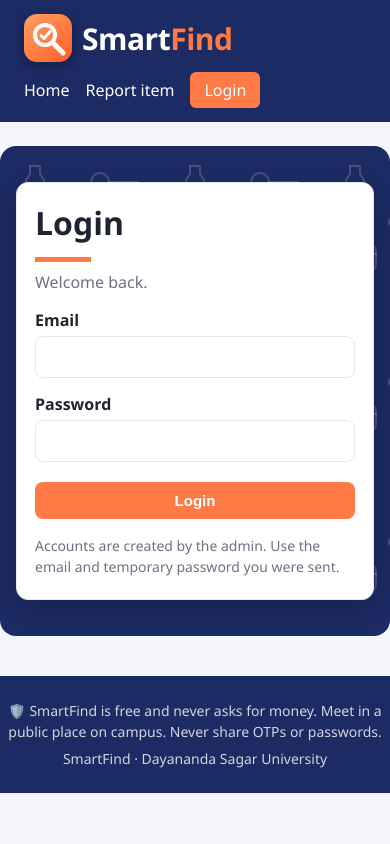
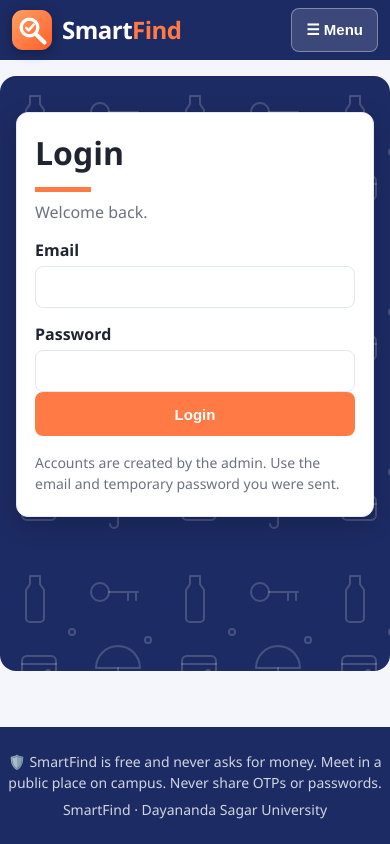
Before and after one commit to Harshwardhan-singh71/smartfind, a Flask app: page /login in a window 390 px wide. Run offline with Flask 3, Linux system fonts and the light colour scheme; some libraries are stand-ins or nearby versions.

Commit message:
Phone menu and layout fix

```diff
--- a/static/style.css
+++ b/static/style.css
@@ -12,16 +12,24 @@
 
 * { box-sizing: border-box; }
 
+html, body { max-width: 100%; overflow-x: hidden; }
 body {
     margin: 0;
     font-family: "Segoe UI", Arial, sans-serif;
     background: var(--bg);
     color: var(--text);
     line-height: 1.5;
+    display: flex;
+    flex-direction: column;
+    min-height: 100vh;
+    overflow-x: hidden;
 }
 
 a { color: var(--primary); text-decoration: none; }
 a:hover { text-decoration: underline; }
+
+/* Layout */
+.container { flex: 1; }
 
 /* Navbar */
 .navbar {
@@ -36,7 +44,10 @@ a:hover { text-decoration: underline; }
 }
 .brand { font-size: 22px; font-weight: 700; color: var(--primary); }
 .brand:hover { text-decoration: none; }
-.nav-links { display: flex; align-items: center; gap: 16px; }
+.nav-links { display: flex; align-items: center; gap: 16px; flex-wrap: wrap; justify-content: flex-end; }
+.nav-links a { overflow-wrap: anywhere; }
+.bell-item { overflow-wrap: anywhere; }
+.nav-user { overflow-wrap: anywhere; }
 .nav-user { color: var(--muted); }
 .btn-small {
     background: var(--primary);
@@ -245,6 +256,22 @@ h1, h2, h3 { font-weight: 800; }
     .hero-card { padding: 20px; }
     .hero-card h1 { font-size: 26px; }
     .hero-search { flex-direction: column; }
+    .navbar { padding: 8px 12px; }
+    .rotator { display: block; font-size: 16px; animation: none; margin-top: 4px; }
+    .action-card { padding: 12px; }
+    .action-card h3 { font-size: 16px; margin: 0 0 8px; }
+    .action-card { display: flex; flex-wrap: wrap; gap: 10px; }
+    .action-card a.btn,
+    .action-card button { width: 100%; min-height: 44px; padding: 10px; font-size: 14px; }
+    /* Stack AI Quick-Fill on phones: input full width, button full width below */
+    .ai-box > div { display: block !important; }
+    .ai-box > div input { width: 100% !important; }
+    .ai-box > div button { width: 100% !important; min-height: 44px !important; }
+    /* Ensure tap targets are at least 44px high on phones */
+    button, .btn, .btn-small, a.btn, a.nav-link {
+        min-height: 44px;
+        padding: 12px 14px;
+    }
 }
 
 /* ===== Restyle the inner pages in the campus theme ===== */
@@ -410,6 +437,9 @@ footer {
     .how { grid-template-columns: 1fr; }
     .how-arrow { transform: rotate(90deg); text-align: center; }
     .action-row { grid-template-columns: 1fr; }
+    .btn-outline, .btn-danger { width: 100%; min-height: 44px; margin: 0 0 10px; font-size: 14px; }
+    .btn-outline:hover, .btn-danger:hover { min-height: 44px; }
+    .form-card button { width: 100%; min-height: 44px; margin: 0 0 10px; }
 }
 
 /* Clickable cards and the detail page */
@@ -428,7 +458,7 @@ code { background: #fff; border: 1px solid var(--border); padding: 2px 6px; bord
 /* ---------- Admin activity log ---------- */
 .log-list {
     display: grid;
-    grid-template-columns: repeat(auto-fill, minmax(380px, 1fr));
+    grid-template-columns: repeat(auto-fill, minmax(min(380px, 100%), 1fr));
     gap: 10px;
     margin-top: 14px;
 }
@@ -636,3 +666,114 @@ button.bell-link {
 .call-icon { font-size: 22px; line-height: 1; width: 44px; height: 44px; border-radius: 50%; border: none; background: #2e7d32; color: #fff; cursor: pointer; flex-shrink: 0; }
 .call-icon.off { background: #c8c8c8; }
 .call-setting { display: flex; gap: 10px; align-items: center; flex-wrap: wrap; background: #f5f7ff; border: 1px solid #dde3f5; border-radius: 8px; padding: 10px 12px; margin: 10px 0; }
+
+/* ===== Phone layout (menu, no sideways overflow, full-width buttons) ===== */
+
+/* Never let a wide child stretch the page (body is a flex column) */
+.container { min-width: 0; width: 100%; }
+img, svg, video { max-width: 100%; }
+h1, h2, h3, p, li, .meta { overflow-wrap: anywhere; }
+.stats { grid-template-columns: repeat(3, minmax(0, 1fr)); }
+.tabs { overflow-x: auto; flex-wrap: nowrap; -webkit-overflow-scrolling: touch; }
+.tab { white-space: nowrap; }
+.card-top { gap: 8px; flex-wrap: wrap; }
+
+/* Menu button + bell label: hidden on desktop */
+.menu-toggle { display: none; }
+.bell-label { display: none; }
+.navbar { position: relative; }
+
+@media (max-width: 980px) {
+    .navbar { padding: 8px 12px; }
+    .brand { font-size: 24px; }
+    .logo-mark { width: 40px; height: 40px; }
+    .menu-toggle {
+        display: inline-flex;
+        align-items: center;
+        gap: 6px;
+        background: rgba(255, 255, 255, 0.14);
+        color: #fff;
+        border: 1px solid rgba(255, 255, 255, 0.35);
+        border-radius: 8px;
+        padding: 8px 14px;
+        font-size: 15px;
+        font-weight: 600;
+        min-height: 44px;
+    }
+    .menu-toggle:hover { background: rgba(255, 255, 255, 0.24); }
+    .menu-toggle .badge { margin-left: 0; }
+
+    .nav-links {
+        display: none;
+        flex-basis: 100%;
+        width: 100%;
+        flex-direction: column;
+        align-items: stretch;
+        flex-wrap: nowrap;
+        gap: 0;
+        border-top: 1px solid rgba(255, 255, 255, 0.2);
+        margin-top: 4px;
+        padding-top: 4px;
+    }
+    .navbar.open .nav-links { display: flex; }
+    .nav-links > a, .nav-links > .admin-pill, .nav-links > .bell-wrap {
+        width: 100%;
+        border-bottom: 1px solid rgba(255, 255, 255, 0.1);
+    }
+    .nav-links > a {
+        display: flex;
+        align-items: center;
+        min-height: 48px;
+        padding: 10px 6px;
+        font-size: 16px;
+    }
+    .nav-links > a.btn-small { justify-content: center; margin: 8px 0; border-radius: 8px; border-bottom: none; }
+    .nav-links > .admin-pill { align-self: flex-start; width: auto; margin: 10px 6px; border-bottom: none; }
+
+    /* Bell becomes a full-width row, its list opens inline below it */
+    .bell-wrap { display: block; }
+    button.bell {
+        display: flex;
+        align-items: center;
+        gap: 8px;
+        width: 100%;
+        min-height: 48px;
+        padding: 10px 6px;
+        font-size: 16px;
+        font-weight: 400;
+        text-align: left;
+    }
+    button.bell:hover { background: none; }
+    .bell-label { display: inline; }
+    .bell-menu {
+        position: static;
+        width: 100%;
+        max-width: none;
+        margin: 0 0 10px;
+        box-shadow: none;
+    }
+}
+
+@media (max-width: 700px) {
+    .container { margin: 16px auto; }
+    .stat { padding: 10px 6px; }
+    .stat-number { font-size: 24px; }
+    .stat-label { font-size: 12px; }
+    .tab { padding: 10px 14px; }
+
+    /* Buttons inside cards: full width, easy to tap, even gaps */
+    .card a.btn, .card form button, .card button {
+        display: flex;
+        align-items: center;
+        justify-content: center;
+        width: 100%;
+        min-height: 44px;
+        margin: 0;
+        text-align: center;
+    }
+    .card a.btn { margin-top: 10px; }
+    .card form { display: block !important; margin: 10px 0 0; }
+    .card details form button { margin-top: 12px; }
+    .card .bell-link { width: auto; min-height: 0; }
+    .chat-form button { width: auto; }
+}
--- a/templates/base.html
+++ b/templates/base.html
@@ -27,13 +27,14 @@
             </svg>
             <span>Smart<span class="brand-find">Find</span></span>
         </a>
-        <div class="nav-links">
+        <button type="button" class="menu-toggle" id="menu-toggle" aria-expanded="false" aria-controls="nav-links">☰ Menu{% if session.user_id and unread_count %}<span class="badge">{{ unread_count }}</span>{% endif %}</button>
+        <div class="nav-links" id="nav-links">
             <a href="/">Home</a>
             <a href="/report">Report item</a>
             {% if session.user_id %}
                 <a href="/activity">My activity</a>
                 <div class="bell-wrap">
-                    <button type="button" class="bell" id="bell-btn" aria-label="Notifications">🔔{% if unread_count %}<span class="badge">{{ unread_count }}</span>{% endif %}</button>
+                    <button type="button" class="bell" id="bell-btn" aria-label="Notifications">🔔<span class="bell-label">Notifications</span>{% if unread_count %}<span class="badge">{{ unread_count }}</span>{% endif %}</button>
                     <div class="bell-menu" id="bell-menu">
                         <div class="bell-head">
                             <b>Notifications</b>
@@ -77,6 +78,16 @@
 
     <script>
         (function () {
+            var toggle = document.getElementById("menu-toggle");
+            var nav = document.querySelector(".navbar");
+            if (toggle && nav) {
+                toggle.addEventListener("click", function () {
+                    var open = nav.classList.toggle("open");
+                    toggle.setAttribute("aria-expanded", open ? "true" : "false");
+                });
+            }
+        })();
+        (function () {
             var btn = document.getElementById("bell-btn");
             var menu = document.getElementById("bell-menu");
             if (!btn || !menu) return;
```
Also changed, not shown: docs/PROGRESS.md (+5 -1 lines), templates/item.html (+4 -4 lines).
